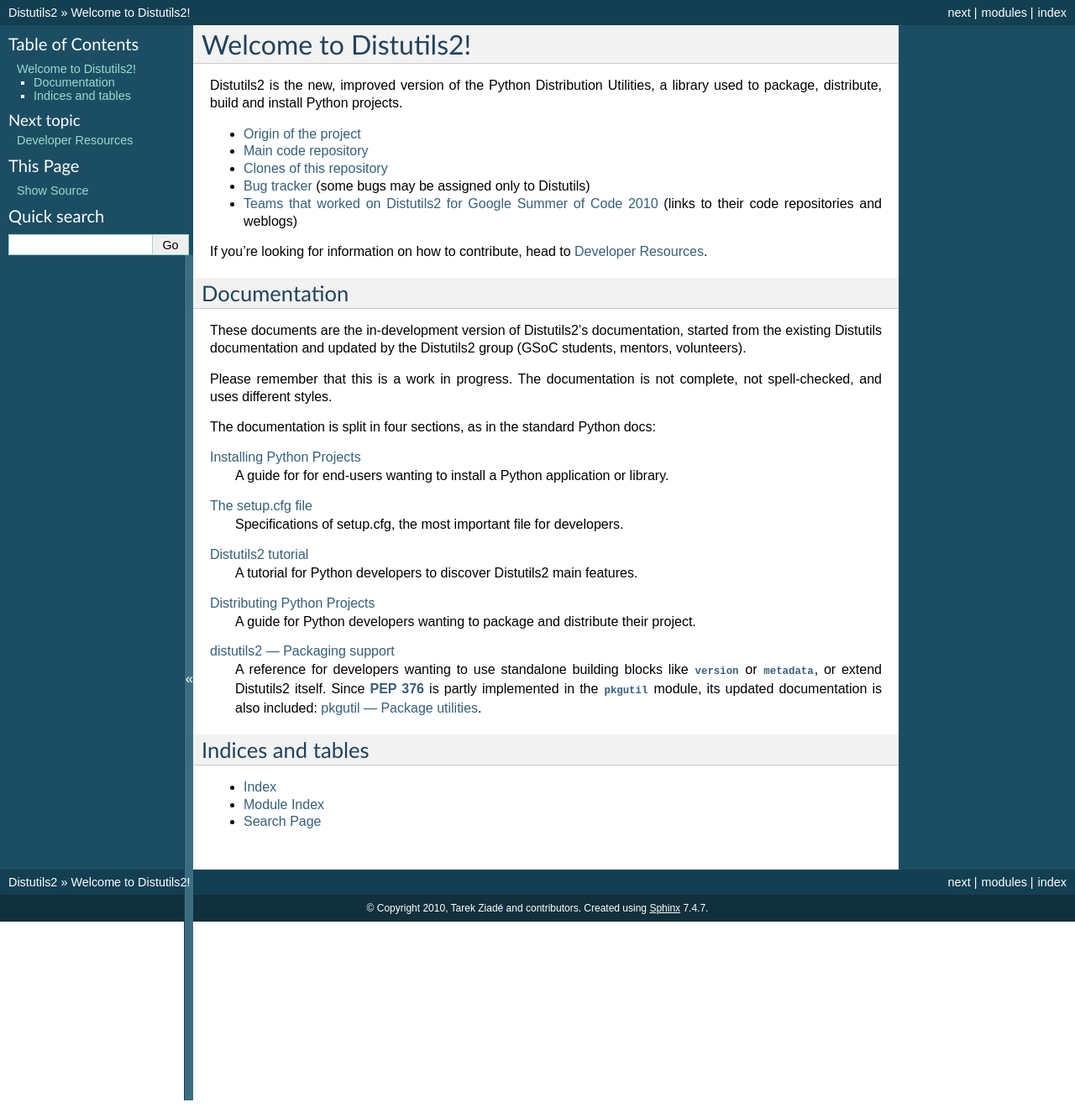
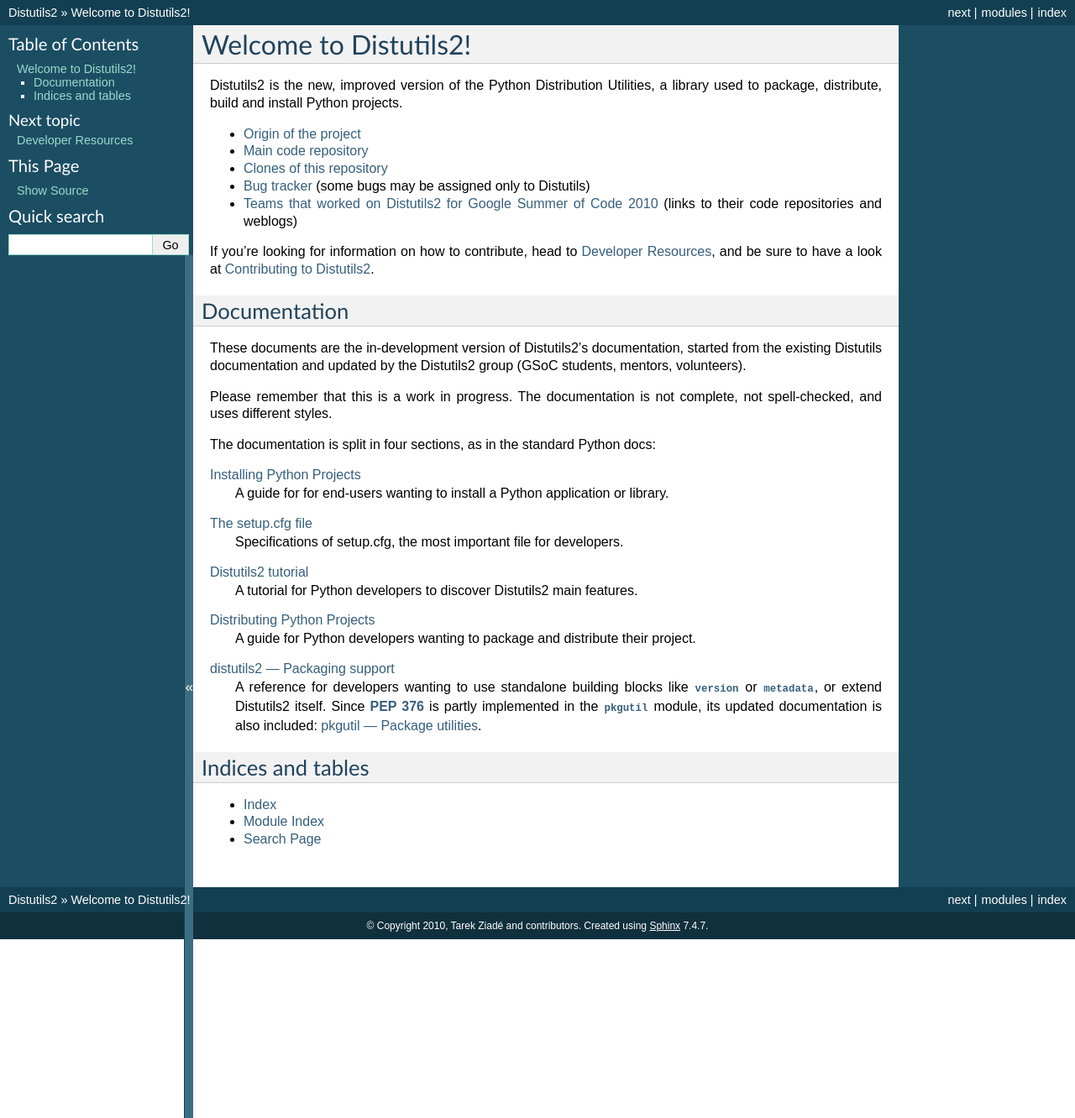
Before and after one commit to crateio/distutils2, a Sphinx documentation site: the page built from docs/source/index.rst, in a window 1280 px wide. Shown: the whole page at 84% size. Built offline with Sphinx 7.4.7, drawn with Linux system fonts in a browser that asks for light colours; before the commit the page ends 1311 px from its top, so only the background shows below that.

Commit message:
Add informations about contribution in the doc and in the README.

```diff
--- a/README.txt
+++ b/README.txt
@@ -10,6 +10,9 @@
 
 See the documentation at http://packages.python.org/Distutils2 for more info.
 
+If you want to contribute, please have a look to
+http://distutils2.notmyidea.org/contributing.html
+
 **Beware that Distutils2 is in its early stage and should not be used in
 production. Its API is subject to changes**
 
--- a/docs/source/index.rst
+++ b/docs/source/index.rst
@@ -29,7 +29,7 @@
 .. __: http://bitbucket.org/tarek/distutils2/wiki/GSoC_2010_teams
 
 If you’re looking for information on how to contribute, head to
-:doc:`devresources`.
+:doc:`devresources`, and be sure to have a look at :doc:`contributing`.
 
 
 Documentation
@@ -76,6 +76,7 @@
    distutils/index
    library/distutils2
    library/pkgutil
+   contributing
 
 
 Indices and tables
```
